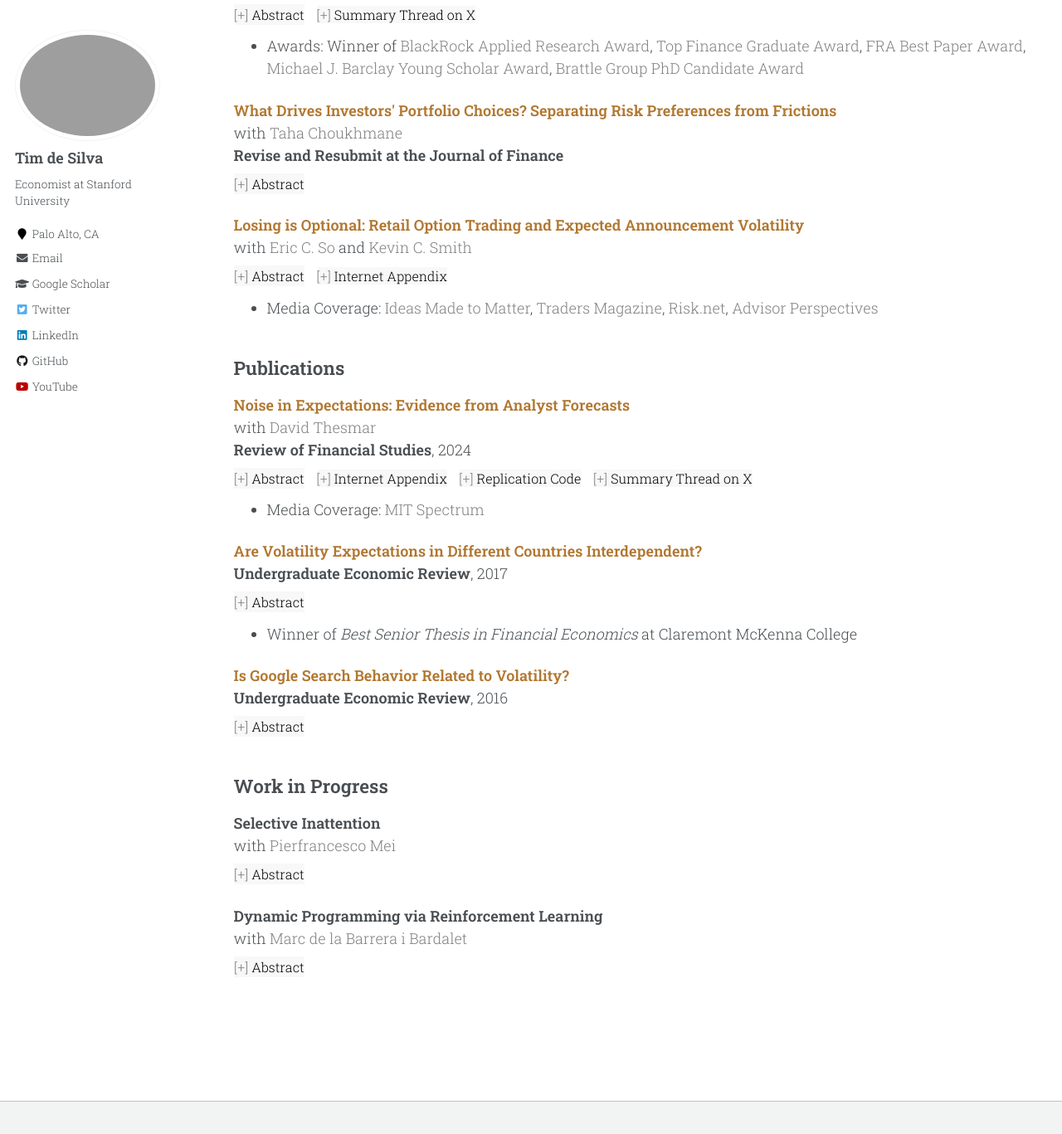
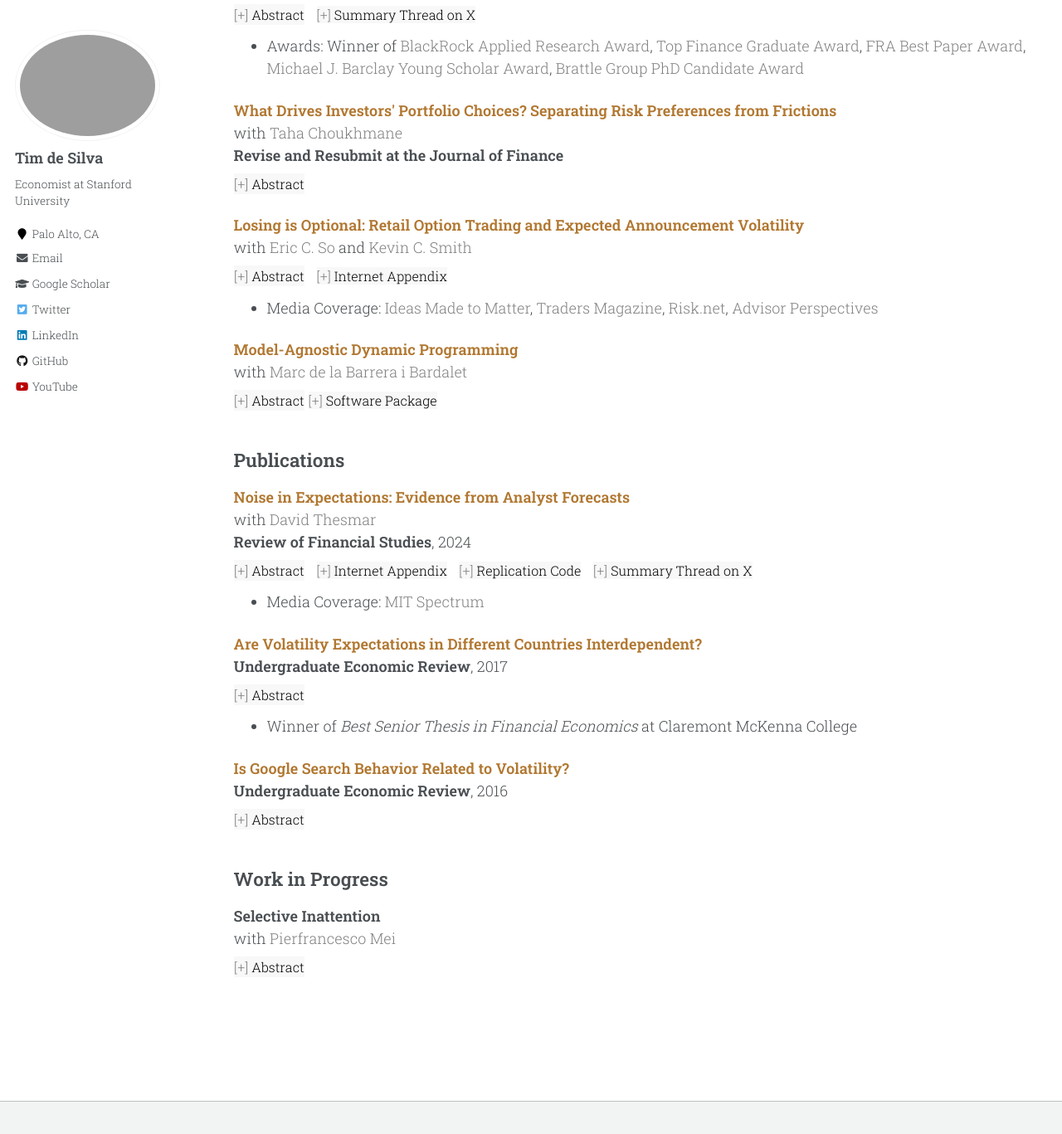
Before and after one commit to timhdesilva/timhdesilva.github.io, a Jekyll site: the page built from _pages/research.html, in a window 1280 px wide and 1400 px high, scrolled down 238 px. Shown: the top 1367 px of the window at 83% size. Built offline with Jekyll 4.4.1, drawn with Linux system fonts in a browser that asks for light colours.

Commit message:
add agnostic_dp

```diff
--- a/_pages/research.html
+++ b/_pages/research.html
@@ -94,6 +94,17 @@ author_profile: true
   We document the growth of retail options trading and provide evidence that retail investors are drawn to options by anticipated spikes in volatility. Retail investors purchase options in a concentrated fashion before earnings announcements, particularly those with greater expected abnormal volatility. Comparing across asset markets, we also find retail investors disproportionately trade options over stocks as anticipated announcement volatility increases. In doing so, retail investors display a trio of wealth-depleting behaviors: they overpay for options relative to realized volatility, incur enormous bid-ask spreads, and sluggishly respond to announcements. These translate to retail losses of 5-to-9% on average, and 10-to-14% for high expected volatility announcements.
 </div>
 
+<p>
+  <a style="text-decoration:none; color:rgb(177, 119, 48); font-weight:bold" href="http://timhdesilva.github.io/files/papers/agnostic_dp.pdf">Model-Agnostic Dynamic Programming</a>
+  <br>with <a style="text-decoration:none; color:gray" href="https://economics.mit.edu/people/phd-students/marc-de-la-barrera-i-bardalet">Marc de la Barrera i Bardalet</a>
+  <br>
+    <button class="abstract-button" data-target="agnostic_dp" style="margin-top:8px">Abstract</button>
+    <a style="text-decoration:none; background-color:#f8f8f8; font-size: 16px; font-family: Roboto Slab, serif;" href="https://pypi.org/project/nndp/"><span style="color: gray;">[+]</span> <span style="color:black;">Software Package</span></a>
+</p>
+<div id="agnostic_dp" class="abstract-content">
+  Traditional dynamic programming requires a mathematical model of the transition function for the state vector. Leveraging reinforcement learning techniques, we develop a framework to solve dynamic optimization problems that does not require modeling the data-generating process (DGP) of exogenous states. Instead, the method samples realizations of these states directly from the data, allowing the modeler to be ``agnostic'' about the DGP. We apply our method to a canonical life cycle consumption-saving problem, solving the model without specifying the DGP for income. Using income data from the CPS, we find that the welfare loss from using a standard parametric income process relative to placing no restrictions on the DGP is small. We conclude by verifying that our method achieves a global optimum when given a known DGP and discussing directions for future work.
+</div>
+
 <h2 id="publications">Publications</h2>
 
 <p>
@@ -145,15 +156,6 @@ author_profile: true
   We introduce the concept of selective inattention: agents in the economy selectively update their expectations about aggregate variables only when they make individual decisions for which these variables are relevant. Using a comprehensive set of household surveys, we show that households form expectations of macroeconomic variables that are more accurate, less dispersed, and closer to those of professional forecasters around periods in which they make important decisions, such as taking out a mortgage. These effects are larger for more consequential decisions and increase with proxies for financial sophistication. In ongoing work, we develop a consumption-savings model with durable and nondurable consumption, where agents can pay an observation cost to observe the return on a risky asset. In the model, agents exhibit selective inattention endogenously: they are more likely to pay the observation cost when adjusting durable consumption. This selective inattention has spillover effects on nondurable consumption and implies that the model can exhibit two features that have been difficult to reconcile jointly: a high level of macro-inattention, which refers to the sluggishness with which average expectations respond to shocks, and large responses of macro aggregates to shocks, in particular volatile durable goods spending.
 </div>
 
-<p>
-    <strong>Dynamic Programming via Reinforcement Learning</strong>
-    <br>with <a style="text-decoration:none; color:gray" href="https://economics.mit.edu/people/phd-students/marc-de-la-barrera-i-bardalet">Marc de la Barrera i Bardalet</a>
-    <br><button class="abstract-button" data-target="agnostic_dp" style="margin-top:8px">Abstract</button>
-</p>
-<div id="agnostic_dp" class="abstract-content">
-  Traditional dynamic programming requires a mathematical model of the state transition function. Using reinforcement learning techniques, we develop a framework that allows more general transition functions. The modeler does not need to know the transition function as long as it can simulate realizations of it or observe realizations from data. We apply it to the income fluctuations problem and show that our solution technique is able to learn the underlying data-generating process, achieving the same value as traditional methods. We then quantify the welfare loss of assuming the income process is an AR1 instead of using real income realizations.
-</div>
-
 
 
 <!-----------------------------------------------------------SCRIPTS---------------------------------------------------------------->
```
Also changed, not shown: 2 other files.
